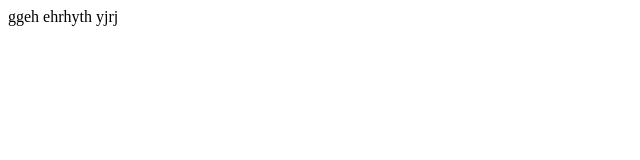
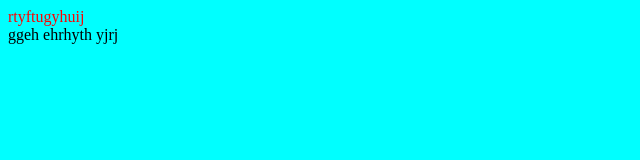
Before and after one commit to Timolansberry/Drone-ECommerce-Website, a plain HTML site: page html-files/index.html in a window 1280 px wide. Shown: the whole page, without its empty margins (0-640 px from the left). Drawn offline with Linux system fonts and the light colour scheme; files that its build step writes are made by us from their sources.

Commit message:
fixed styling path

```diff
--- a/html-files/index.html
+++ b/html-files/index.html
@@ -5,11 +5,16 @@
     <meta name="viewport" content="width=device-width, initial-scale=1.0">
     <title>Drone Website</title>
 
-    <link rel="stylesheet" href="styling-files/styles.css">
+    <link rel="stylesheet" href="/styling-files/styles.css">
     <link rel="shortcut icon" href="/img/drone-logo.jpg" type="x-icon" />
 
 </head>
 <body>
+
+
+    <div class="testing">rtyftugyhuij</div>
+
+
     ggeh
     ehrhyth
     yjrj
--- a/styling-files/styles.css
+++ b/styling-files/styles.css
@@ -0,0 +1,7 @@
+body{
+    background-color: aqua;
+}
+
+.testing{
+    color: red;
+}
```
